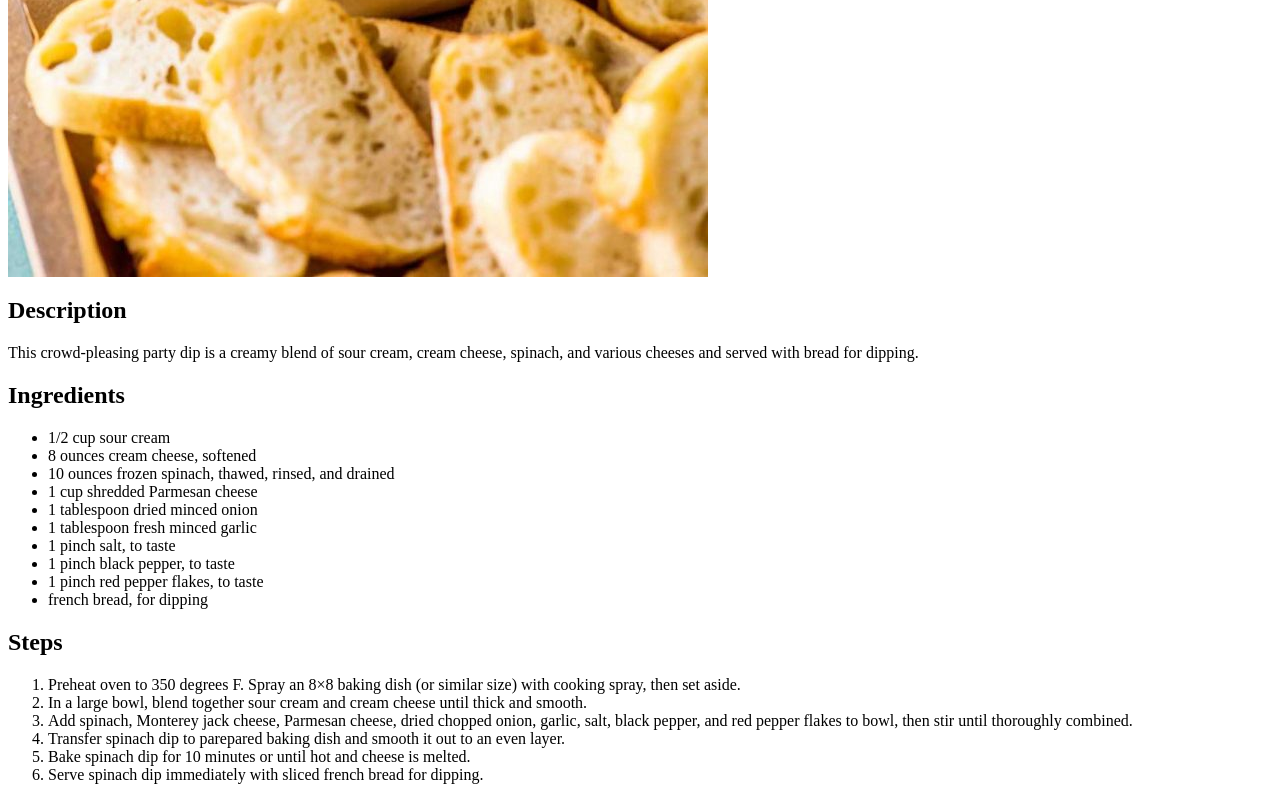
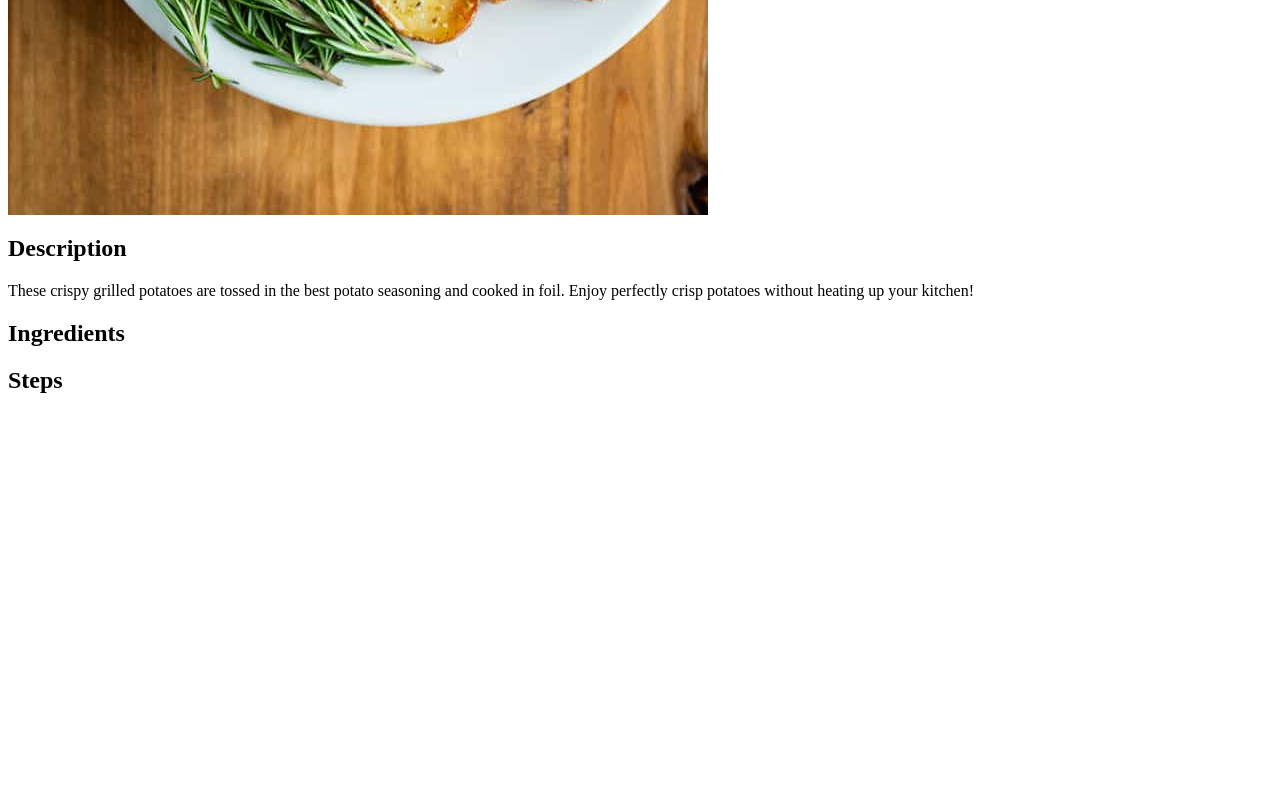
Before and after one commit to mbochek/odin-recipes, a plain HTML site: page recipes/grilledPotatoes.html in a window 1280 px wide. Shown: the part 837-1637 px from the top of the page. After the commit the page ends 1251 px from the top, so only its background shows below. Drawn offline with Linux system fonts and the light colour scheme.

Commit message:
Removed Spinach Dip references, added Description

```diff
--- a/recipes/grilledPotatoes.html
+++ b/recipes/grilledPotatoes.html
@@ -1,42 +1,27 @@
 <html lang="en">
 <head>
     <meta charset="UTF-8">
-    <title>Recipe - Spninach Dip</title>
+    <title>Recipe - Grilled Potatos</title>
 </head>
 <body>
-    <h1>Spinach Dip</h1>
+    <h1>Grilled Potatoes</h1>
 
     <section>
-        <img src="./pictures/spinach_dip.jpg" alt="Creamy spinach dip.">
+        <img src="./pictures/grilled_rosemary_potatoes.jpg" alt="Delicious Rosemary Potatoes">
         <h2>Description</h2>
-        <p>This crowd-pleasing party dip is a creamy blend of sour cream, cream cheese, spinach, and various cheeses and served with bread for dipping.</p>
+        <p>These crispy grilled potatoes are tossed in the best potato seasoning and cooked in foil. Enjoy perfectly crisp potatoes without heating up your kitchen!</p>
     </section>
 
     <section>
         <h2>Ingredients</h2>
         <ul>
-            <li>1/2 cup sour cream</li>
-            <li>8 ounces cream cheese, softened</li>
-            <li>10 ounces frozen spinach, thawed, rinsed, and drained</li>
-            <li>1 cup shredded Parmesan cheese</li>
-            <li>1 tablespoon dried minced onion</li>
-            <li>1 tablespoon fresh minced garlic</li>
-            <li>1 pinch salt, to taste</li>
-            <li>1 pinch black pepper, to taste</li>
-            <li>1 pinch red pepper flakes, to taste</li>
-            <li>french bread, for dipping</li>
-        </ul>
+
     </section>
 
     <section>
         <h2>Steps</h2>
         <ol>
-            <li>Preheat oven to 350 degrees F. Spray an 8×8 baking dish (or similar size) with cooking spray, then set aside.</li>
-            <li>In a large bowl, blend together sour cream and cream cheese until thick and smooth.</li>
-            <li>Add spinach, Monterey jack cheese, Parmesan cheese, dried chopped onion, garlic, salt, black pepper, and red pepper flakes to bowl, then stir until thoroughly combined.</li>
-            <li>Transfer spinach dip to parepared baking dish and smooth it out to an even layer.</li>
-            <li>Bake spinach dip for 10 minutes or until hot and cheese is melted.</li>
-            <li>Serve spinach dip immediately with sliced french bread for dipping.</li>
+
         </ol>
     </section>
 </body>
```
